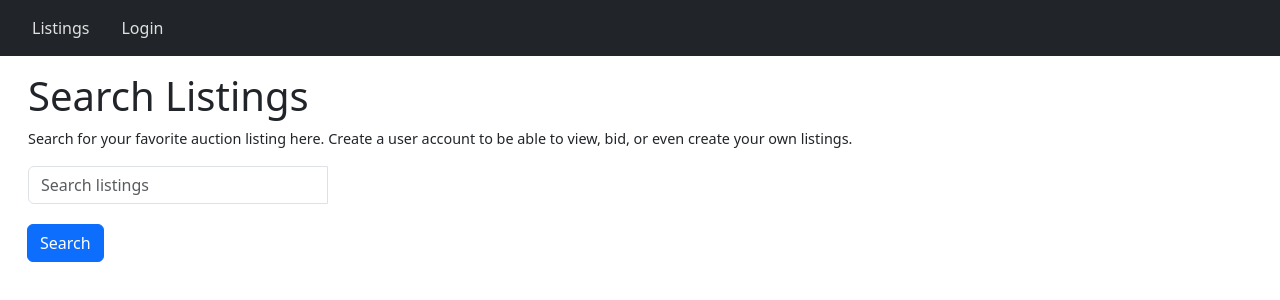
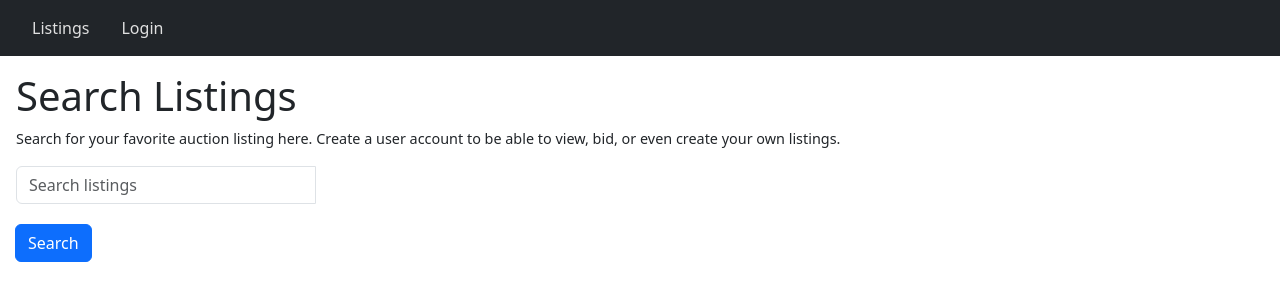
Before and after one commit to Ramsnes/semester_project_2_resit, a website: page index.html in a window 1280 px wide. Drawn offline with nearby package versions, Linux system fonts and the light colour scheme; files that its build step writes are made by us from their sources.

Commit message:
adds padding to nav, padding to front page text and label

```diff
--- a/index.html
+++ b/index.html
@@ -10,7 +10,7 @@
   <body>
     <div id="navbar"></div>
 
-    <div class="container-fluid my-3 mx-3">
+    <div class="container-fluid py-3 px-3">
       <h1>Search Listings</h1>
       <p class="infoPara">Search for your favorite auction listing here. Create a user account to be able to view, bid, or even create your own listings. </p>
       <form id="search-form">
```
